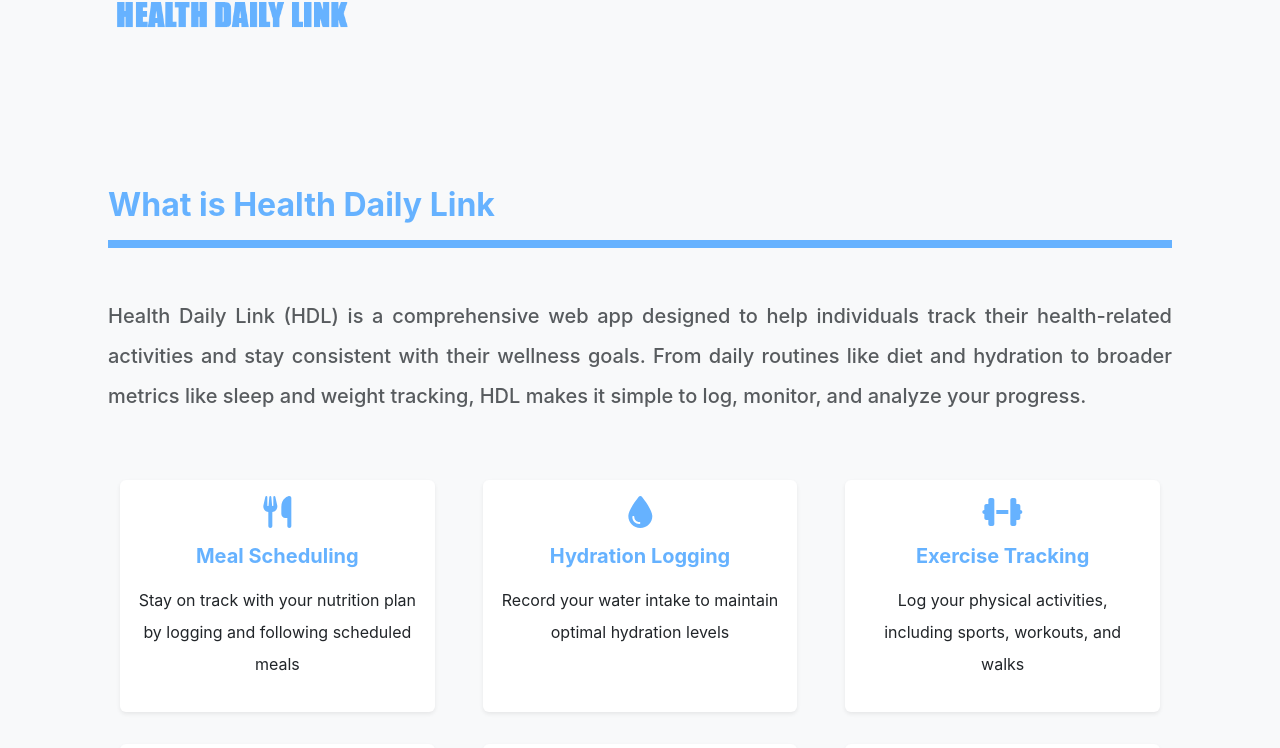
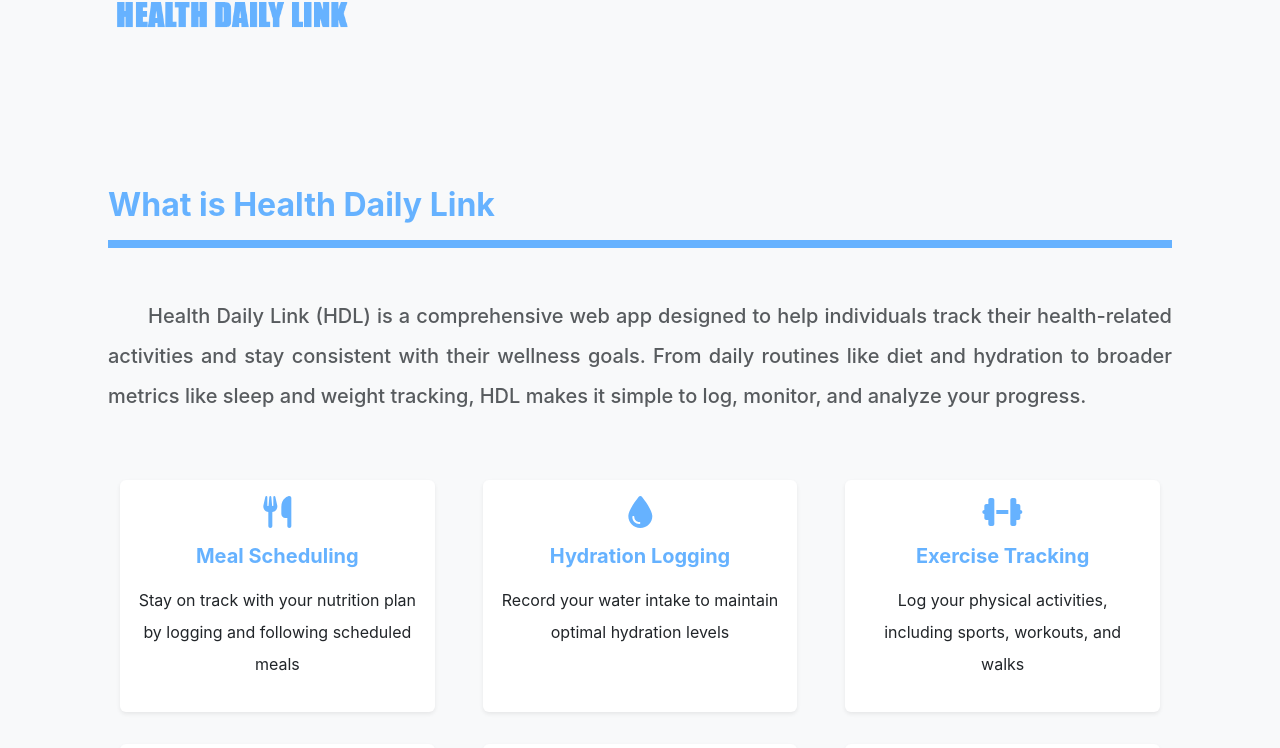
Before and after one commit to makkahwi/heal-tracker, a React (Create React App) app: page / in a window 1280 px wide. Shown: the part 398-1146 px from the top of the page. Built offline with nearby package versions, Linux system fonts and the light colour scheme.

Commit message:
Add Paragraph Texts Indentation

```diff
--- a/src/App.css
+++ b/src/App.css
@@ -9,6 +9,7 @@
 
 .text-justify {
   text-align: justify;
+  text-indent: 2em;
 }
 
 @media (prefers-reduced-motion: no-preference) {
--- a/src/Views/Public/Landing/PageSection.tsx
+++ b/src/Views/Public/Landing/PageSection.tsx
@@ -1,11 +1,11 @@
 const PageSection = ({ title = "", desc = "", children = <></> }) => {
   return (
-    <section className="text-justify my-5 py-5 w-100 px-0 mx-0">
-      <h2 className="text-primary fw-bold">{title}</h2>
+    <section className="my-5 py-5 w-100 px-0 mx-0">
+      <h2 className="text-start text-primary fw-bold">{title}</h2>
 
       <div className="bg-primary py-1 mt-3 mb-5 w-100" />
 
-      <h5 className="text-muted my-4 lh-lg">{desc}</h5>
+      <h5 className="text-justify text-muted my-4 lh-lg">{desc}</h5>
 
       <div className="my-4">{children}</div>
     </section>
```
